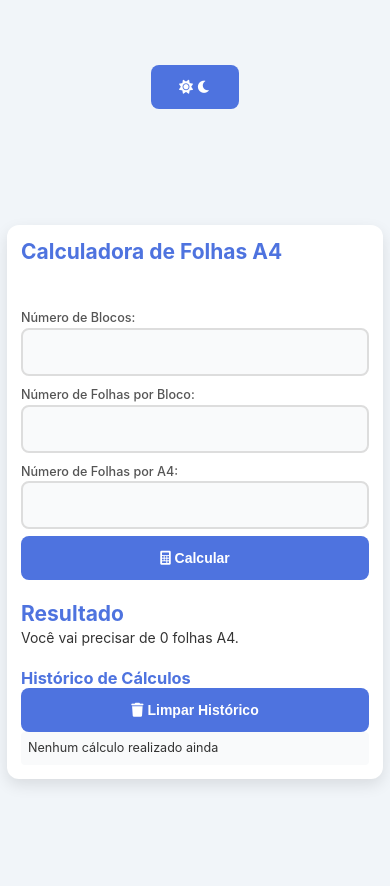
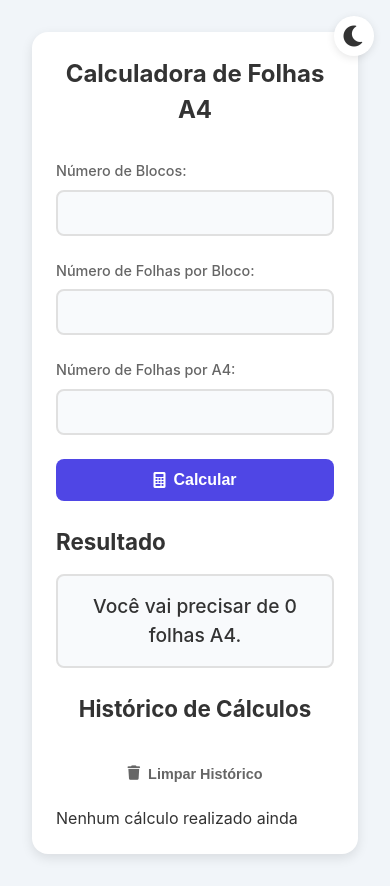
Before and after one commit to thiagosouza28/calc-folhas, a plain HTML site: page index.html in a window 390 px wide. Before the commit the page ends 844 px from the top, so only its background shows below. Drawn offline with Linux system fonts and the light colour scheme.

Commit message:
Update styles.css

```diff
--- a/styles.css
+++ b/styles.css
@@ -1,159 +1,283 @@
-/* Variáveis CSS para consistência e fácil manutenção */
+/* Variáveis de tema */
 :root {
-    /* Cores */
-    --primary-color: #4e73df;
-    --primary-dark: #2e59d9;
-    --text-primary: #333;
-    --text-secondary: #555;
-    --background-main: #f1f5f9;
-    --background-card: #fff;
-    --input-background: #f9fafb;
-    --border-color: #ddd;
+    /* Tema Claro */
+    --light-bg: #f1f5f9;
+    --light-card-bg: #ffffff;
+    --light-text: #333333;
+    --light-text-secondary: #666666;
+    --light-border: #e0e0e0;
+    --light-input-bg: #f8fafc;
+    --light-hover: #e2e8f0;
+    --light-primary: #4f46e5;
+    --light-primary-hover: #4338ca;
+    --light-shadow: rgba(0, 0, 0, 0.1);
 
-    /* Sombras */
-    --shadow-sm: 0 2px 4px rgba(0, 0, 0, 0.05);
-    --shadow-md: 0 6px 15px rgba(0, 0, 0, 0.1);
-    --shadow-lg: 0 10px 20px rgba(0, 0, 0, 0.1);
-
-    /* Espaçamento */
-    --spacing-xs: 0.25rem;
-    --spacing-sm: 0.5rem;
-    --spacing-md: 1rem;
-    --spacing-lg: 1.5rem;
-    --spacing-xl: 2rem;
-
-    /* Border radius */
-    --radius-sm: 4px;
-    --radius-md: 8px;
-    --radius-lg: 12px;
+    /* Tema Escuro */
+    --dark-bg: #1a1a1a;
+    --dark-card-bg: #252525;
+    --dark-text: #e0e0e0;
+    --dark-text-secondary: #a0a0a0;
+    --dark-border: #404040;
+    --dark-input-bg: #333333;
+    --dark-hover: #2d2d2d;
+    --dark-primary: #6366f1;
+    --dark-primary-hover: #818cf8;
+    --dark-shadow: rgba(0, 0, 0, 0.3);
 }
 
-/* Reset moderno */
-*, *::before, *::after {
+/* Reset e configurações base */
+* {
     margin: 0;
     padding: 0;
     box-sizing: border-box;
-    -webkit-font-smoothing: antialiased;
-    -moz-osx-font-smoothing: grayscale;
-}
-
-/* Estilos Base */
-html {
-    font-size: 16px;
-    scroll-behavior: smooth;
+    transition: background-color 0.3s, color 0.3s, border-color 0.3s;
 }
 
 body {
     font-family: 'Inter', system-ui, -apple-system, sans-serif;
-    background-color: var(--background-main);
-    color: var(--text-primary);
     line-height: 1.5;
     min-height: 100vh;
-    display: grid;
-    place-items: center;
-    padding: var(--spacing-md);
+    padding: 1rem;
 }
 
-/* Container principal com grid responsivo */
+/* Temas */
+body.light-theme {
+    background-color: var(--light-bg);
+    color: var(--light-text);
+}
+
+body.dark-theme {
+    background-color: var(--dark-bg);
+    color: var(--dark-text);
+}
+
+/* Botão de alternar tema */
+.theme-toggle {
+    position: fixed;
+    top: 1rem;
+    right: 1rem;
+    z-index: 1000;
+}
+
+.theme-toggle button {
+    background: none;
+    border: none;
+    cursor: pointer;
+    padding: 0.5rem;
+    font-size: 1.5rem;
+    border-radius: 50%;
+    width: 40px;
+    height: 40px;
+    display: flex;
+    align-items: center;
+    justify-content: center;
+}
+
+.light-theme .theme-toggle button {
+    color: var(--light-text);
+    background-color: var(--light-card-bg);
+    box-shadow: 0 2px 8px var(--light-shadow);
+}
+
+.dark-theme .theme-toggle button {
+    color: var(--dark-text);
+    background-color: var(--dark-card-bg);
+    box-shadow: 0 2px 8px var(--dark-shadow);
+}
+
+.light-theme .fa-sun { display: none; }
+.light-theme .fa-moon { display: block; }
+.dark-theme .fa-sun { display: block; }
+.dark-theme .fa-moon { display: none; }
+
+/* Container principal */
 .container {
-    background-color: var(--background-card);
-    padding: var(--spacing-xl);
-    border-radius: var(--radius-lg);
-    box-shadow: var(--shadow-md);
-    width: 100%;
-    max-width: 500px;
-    display: grid;
-    gap: var(--spacing-lg);
+    max-width: 600px;
+    margin: 2rem auto;
+    padding: 2rem;
+    border-radius: 1rem;
     animation: fadeIn 0.3s ease-in-out;
 }
 
-/* Cabeçalhos */
-h1, h2, h3 {
-    color: var(--primary-color);
-    line-height: 1.2;
+.light-theme .container {
+    background-color: var(--light-card-bg);
+    box-shadow: 0 4px 12px var(--light-shadow);
 }
 
-h1 {
-    font-size: clamp(1.5rem, 5vw, 2rem);
-    margin-bottom: var(--spacing-lg);
+.dark-theme .container {
+    background-color: var(--dark-card-bg);
+    box-shadow: 0 4px 12px var(--dark-shadow);
 }
 
-/* Formulário e Inputs */
+/* Cabeçalhos */
+h1 {
+    font-size: 1.8rem;
+    margin-bottom: 2rem;
+    text-align: center;
+}
+
+h2, h3 {
+    font-size: 1.4rem;
+    margin: 1.5rem 0 1rem;
+}
+
+/* Formulário */
 .form-group {
     display: grid;
-    gap: var(--spacing-sm);
+    gap: 1.5rem;
+}
+
+.input-group {
+    display: grid;
+    gap: 0.5rem;
 }
 
 label {
     font-size: 0.9rem;
     font-weight: 500;
-    color: var(--text-secondary);
+}
+
+.light-theme label {
+    color: var(--light-text-secondary);
+}
+
+.dark-theme label {
+    color: var(--dark-text-secondary);
 }
 
 input {
     width: 100%;
-    padding: var(--spacing-md);
+    padding: 0.75rem;
+    border-radius: 0.5rem;
     font-size: 1rem;
-    border: 2px solid var(--border-color);
-    border-radius: var(--radius-md);
-    background-color: var(--input-background);
-    color: var(--text-primary);
-    transition: all 0.2s ease;
+    border: 2px solid;
+}
+
+.light-theme input {
+    background-color: var(--light-input-bg);
+    border-color: var(--light-border);
+    color: var(--light-text);
+}
+
+.dark-theme input {
+    background-color: var(--dark-input-bg);
+    border-color: var(--dark-border);
+    color: var(--dark-text);
 }
 
 input:focus {
-    border-color: var(--primary-color);
-    box-shadow: 0 0 0 3px rgba(78, 115, 223, 0.1);
     outline: none;
 }
 
-/* Botão com design moderno */
+.light-theme input:focus {
+    border-color: var(--light-primary);
+    box-shadow: 0 0 0 3px rgba(79, 70, 229, 0.1);
+}
+
+.dark-theme input:focus {
+    border-color: var(--dark-primary);
+    box-shadow: 0 0 0 3px rgba(99, 102, 241, 0.1);
+}
+
+/* Botões */
 button {
-    background-color: var(--primary-color);
-    color: white;
-    padding: var(--spacing-md) var(--spacing-xl);
-    border: none;
-    border-radius: var(--radius-md);
+    padding: 0.75rem 1.5rem;
+    border-radius: 0.5rem;
     font-weight: 600;
     font-size: 1rem;
     cursor: pointer;
-    transition: all 0.2s ease;
-    position: relative;
-    overflow: hidden;
+    display: flex;
+    align-items: center;
+    justify-content: center;
+    gap: 0.5rem;
+    transition: all 0.2s;
 }
 
-button:hover {
-    background-color: var(--primary-dark);
-    transform: translateY(-2px);
+.btn-calculate {
+    width: 100%;
+    border: none;
 }
 
-button:active {
-    transform: translateY(0);
+.light-theme .btn-calculate {
+    background-color: var(--light-primary);
+    color: white;
 }
 
-/* Resultado e histórico */
-.result {
-    margin-top: var(--spacing-lg);
-    padding: var(--spacing-md);
-    background-color: var(--input-background);
-    border-radius: var(--radius-md);
+.dark-theme .btn-calculate {
+    background-color: var(--dark-primary);
+    color: white;
 }
 
-.history {
-    margin-top: var(--spacing-lg);
+.light-theme .btn-calculate:hover {
+    background-color: var(--light-primary-hover);
 }
 
-ul {
+.dark-theme .btn-calculate:hover {
+    background-color: var(--dark-primary-hover);
+}
+
+.btn-clear {
+    background: none;
+    border: none;
+    font-size: 0.9rem;
+    padding: 0.5rem 1rem;
+}
+
+.light-theme .btn-clear {
+    color: var(--light-text-secondary);
+}
+
+.dark-theme .btn-clear {
+    color: var(--dark-text-secondary);
+}
+
+/* Resultado */
+.result-card {
+    padding: 1rem;
+    border-radius: 0.5rem;
+    text-align: center;
+    font-size: 1.2rem;
+    font-weight: 500;
+}
+
+.light-theme .result-card {
+    background-color: var(--light-input-bg);
+    border: 2px solid var(--light-border);
+}
+
+.dark-theme .result-card {
+    background-color: var(--dark-input-bg);
+    border: 2px solid var(--dark-border);
+}
+
+/* Histórico */
+.history-header {
+    display: flex;
+    justify-content: space-between;
+    align-items: center;
+    margin-bottom: 1rem;
+}
+
+.history-list {
     list-style: none;
     display: grid;
-    gap: var(--spacing-sm);
+    gap: 0.75rem;
 }
 
-li {
-    padding: var(--spacing-sm);
-    background-color: var(--input-background);
-    border-radius: var(--radius-sm);
+.history-item {
+    padding: 1rem;
+    border-radius: 0.5rem;
     font-size: 0.9rem;
+}
+
+.light-theme .history-item {
+    background-color: var(--light-input-bg);
+    border: 1px solid var(--light-border);
+}
+
+.dark-theme .history-item {
+    background-color: var(--dark-input-bg);
+    border: 1px solid var(--dark-border);
 }
 
 /* Animações */
@@ -168,54 +292,72 @@ li {
     }
 }
 
-/* Media Queries para responsividade */
+/* Responsividade */
 @media (max-width: 640px) {
-    body {
-        padding: var(--spacing-sm);
+    .container {
+        padding: 1.5rem;
+        margin: 1rem;
     }
 
-    .container {
-        padding: var(--spacing-lg);
+    h1 {
+        font-size: 1.5rem;
     }
 
-    button {
-        width: 100%;
+    .history-header {
+        flex-direction: column;
+        gap: 1rem;
     }
 }
 
-@media (max-width: 480px) {
-    html {
-        font-size: 14px;
+/* Mensagens de feedback */
+.message {
+    position: fixed;
+    bottom: 1rem;
+    right: 1rem;
+    padding: 1rem;
+    border-radius: 0.5rem;
+    animation: slideIn 0.3s ease-out;
+    z-index: 1000;
+}
+
+.light-theme .message.success {
+    background-color: #10b981;
+    color: white;
+}
+
+.dark-theme .message.success {
+    background-color: #34d399;
+    color: black;
+}
+
+.light-theme .message.error {
+    background-color: #ef4444;
+    color: white;
+}
+
+.dark-theme .message.error {
+    background-color: #f87171;
+    color: black;
+}
+
+@keyframes slideIn {
+    from {
+        transform: translateX(100%);
+        opacity: 0;
     }
-
-    .container {
-        padding: var(--spacing-md);
+    to {
+        transform: translateX(0);
+        opacity: 1;
     }
 }
 
-/* Suporte para modo escuro */
-@media (prefers-color-scheme: dark) {
-    :root {
-        --background-main: #1a1a1a;
-        --background-card: #252525;
-        --text-primary: #e0e0e0;
-        --text-secondary: #a0a0a0;
-        --input-background: #333;
-        --border-color: #404040;
+.message.fade-out {
+    animation: fadeOut 0.3s ease-in forwards;
+}
+
+@keyframes fadeOut {
+    to {
+        opacity: 0;
+        transform: translateY(20px);
     }
 }
-
-/* Melhorias de acessibilidade */
-@media (prefers-reduced-motion: reduce) {
-    * {
-        animation: none !important;
-        transition: none !important;
-    }
-}
-
-/* Suporte para telas de alto contraste */
-@media (forced-colors: active) {
-    button {
-        border: 2px solid currentColor;
-    }
-}
```
